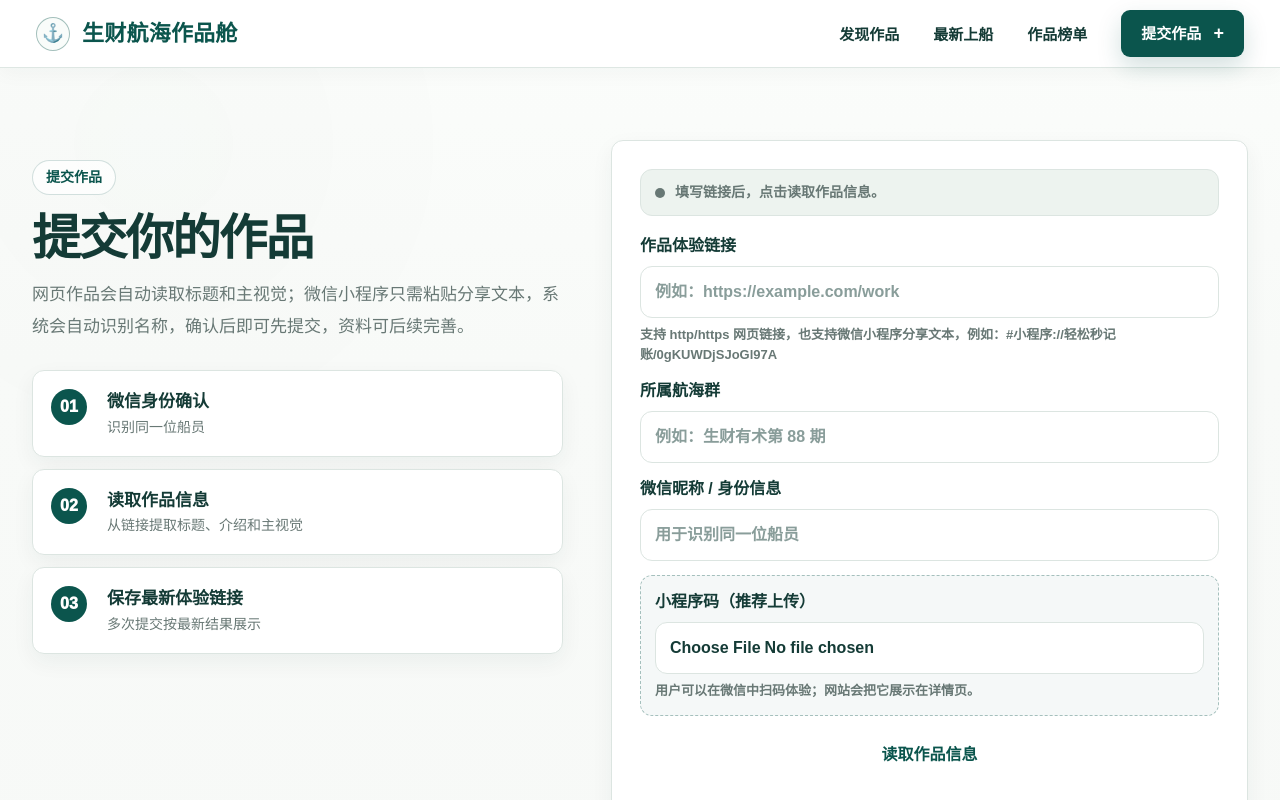
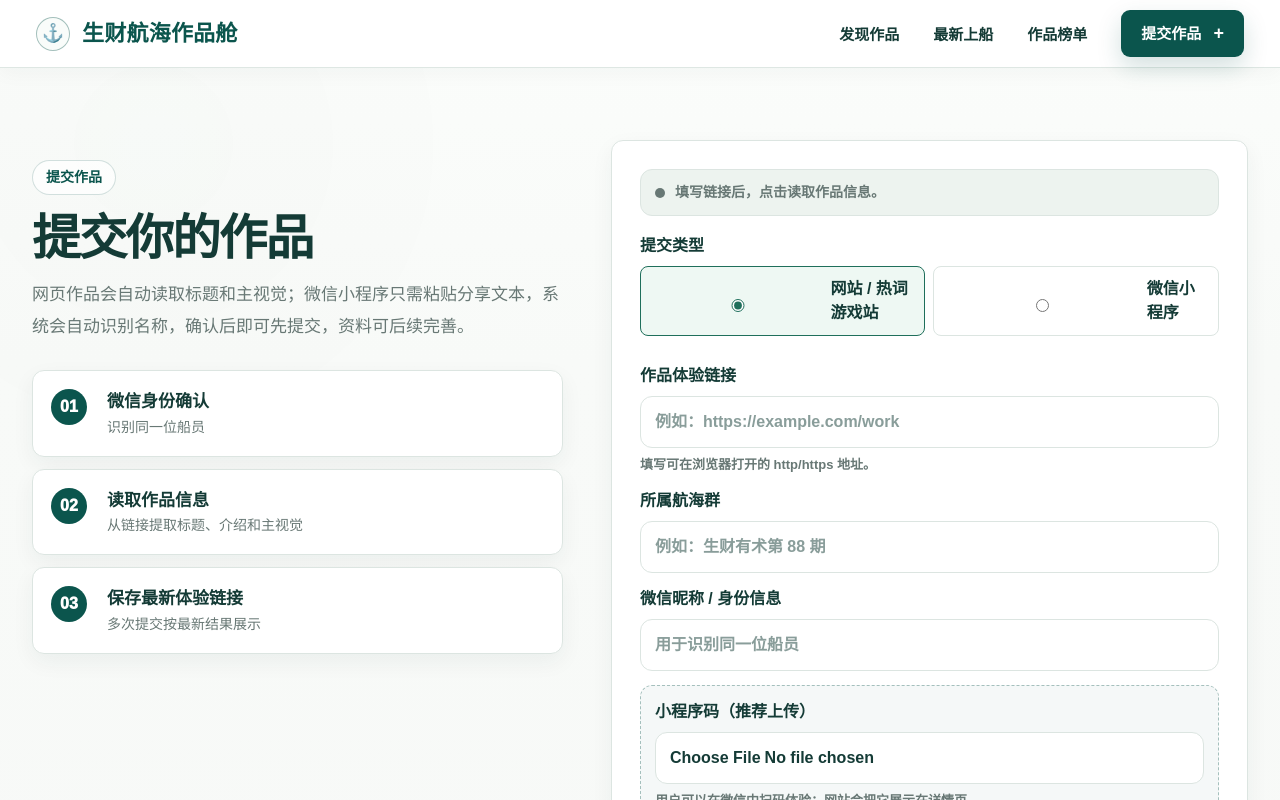
Before and after one commit to heweimian-sys/voyage-showcase, a Next.js app: page /submit in a window 1280 px wide. Shown: the top 800 px of the page. Built offline with nearby package versions, Linux system fonts and the light colour scheme.

Commit message:
Add submission type selection

```diff
--- a/app/globals.css
+++ b/app/globals.css
@@ -2971,6 +2971,11 @@ body {
 .mini-program-code { display: grid; gap: 8px; justify-items: start; margin: 18px 0; }
 .mini-program-code img { width: 144px; height: 144px; object-fit: contain; border: 1px solid var(--line, #ddd); background: #fff; padding: 6px; border-radius: 8px; }
 .mini-program-code small { color: var(--muted, #6b7280); }
+.submission-kind-switch { display: grid; grid-template-columns: repeat(2, minmax(0, 1fr)); gap: 8px; margin-top: 8px; }
+.submission-kind-switch label { display: flex; align-items: center; gap: 8px; border: 1px solid var(--line, #ddd); border-radius: 8px; padding: 10px 12px; cursor: pointer; background: #fff; }
+.submission-kind-switch label.active { border-color: #1f6f5b; background: #eef8f3; }
+.submission-kind-switch input { accent-color: #1f6f5b; }
+@media (max-width: 520px) { .submission-kind-switch { grid-template-columns: 1fr; } }
 
 .danger-button {
   border: 1px solid #b63d35;
--- a/app/submit/page.tsx
+++ b/app/submit/page.tsx
@@ -6,6 +6,7 @@ import { SiteHeader } from "../components";
 import type { WorkType } from "../data";
 
 type InspectStatus = "idle" | "reading" | "cover" | "success" | "error";
+type SubmissionKind = "website" | "mini-program";
 
 type GeneratedWork = {
   title: string;
@@ -70,6 +71,7 @@ export default function SubmitPage() {
   const [wechat, setWechat] = useState("");
   const [group, setGroup] = useState("");
   const [url, setUrl] = useState("");
+  const [submissionKind, setSubmissionKind] = useState<SubmissionKind>("website");
   const [preview, setPreview] = useState<InspectPreview | null>(null);
   const [status, setStatus] = useState<InspectStatus>("idle");
   const [notice, setNotice] = useState("先粘贴链接即可识别；航海群和微信昵称可以在提交前补充，也可以稍后完善。");
@@ -84,6 +86,12 @@ export default function SubmitPage() {
     if (!cleanUrl) {
       setStatus("error");
       setNotice("请先粘贴作品体验链接或微信小程序分享文本。");
+      setPreview(fallbackPreview(cleanUrl));
+      return;
+    }
+    if (submissionKind === "website" && !/^https?:\/\//i.test(cleanUrl)) {
+      setStatus("error");
+      setNotice("网站 / 热词游戏站请填写 http:// 或 https:// 开头的网址。");
       setPreview(fallbackPreview(cleanUrl));
       return;
     }
@@ -112,7 +120,7 @@ export default function SubmitPage() {
         finalUrl: result.finalUrl,
         redirected: result.redirected,
         raw: result.raw,
-        generated: result.generated,
+        generated: { ...result.generated, type: submissionKind === "mini-program" ? "小程序" : "热词游戏站" },
       });
       setManualFile(null);
       window.setTimeout(() => {
@@ -268,15 +276,28 @@ export default function SubmitPage() {
           </div>
 
           <label>
+            提交类型
+            <div className="submission-kind-switch" role="radiogroup" aria-label="提交类型">
+              <label className={submissionKind === "website" ? "active" : ""}>
+                <input type="radio" name="submission-kind" checked={submissionKind === "website"} onChange={() => setSubmissionKind("website")} />
+                <span>网站 / 热词游戏站</span>
+              </label>
+              <label className={submissionKind === "mini-program" ? "active" : ""}>
+                <input type="radio" name="submission-kind" checked={submissionKind === "mini-program"} onChange={() => setSubmissionKind("mini-program")} />
+                <span>微信小程序</span>
+              </label>
+            </div>
+          </label>
+          <label>
             作品体验链接
             <input
               name="url"
-              placeholder="例如：https://example.com/work"
+              placeholder={submissionKind === "website" ? "例如：https://example.com/work" : "例如：#小程序://轻松秒记账/0gKUWDjSJoGl97A"}
               value={url}
               onChange={(event) => setUrl(event.target.value)}
               inputMode="url"
             />
-            <small>支持 http/https 网页链接，也支持微信小程序分享文本，例如：#小程序://轻松秒记账/0gKUWDjSJoGl97A</small>
+            <small>{submissionKind === "website" ? "填写可在浏览器打开的 http/https 地址。" : "填写微信分享文本，例如：#小程序://轻松秒记账/0gKUWDjSJoGl97A；也可以上传小程序码。"}</small>
           </label>
           <label>
             所属航海群
```
